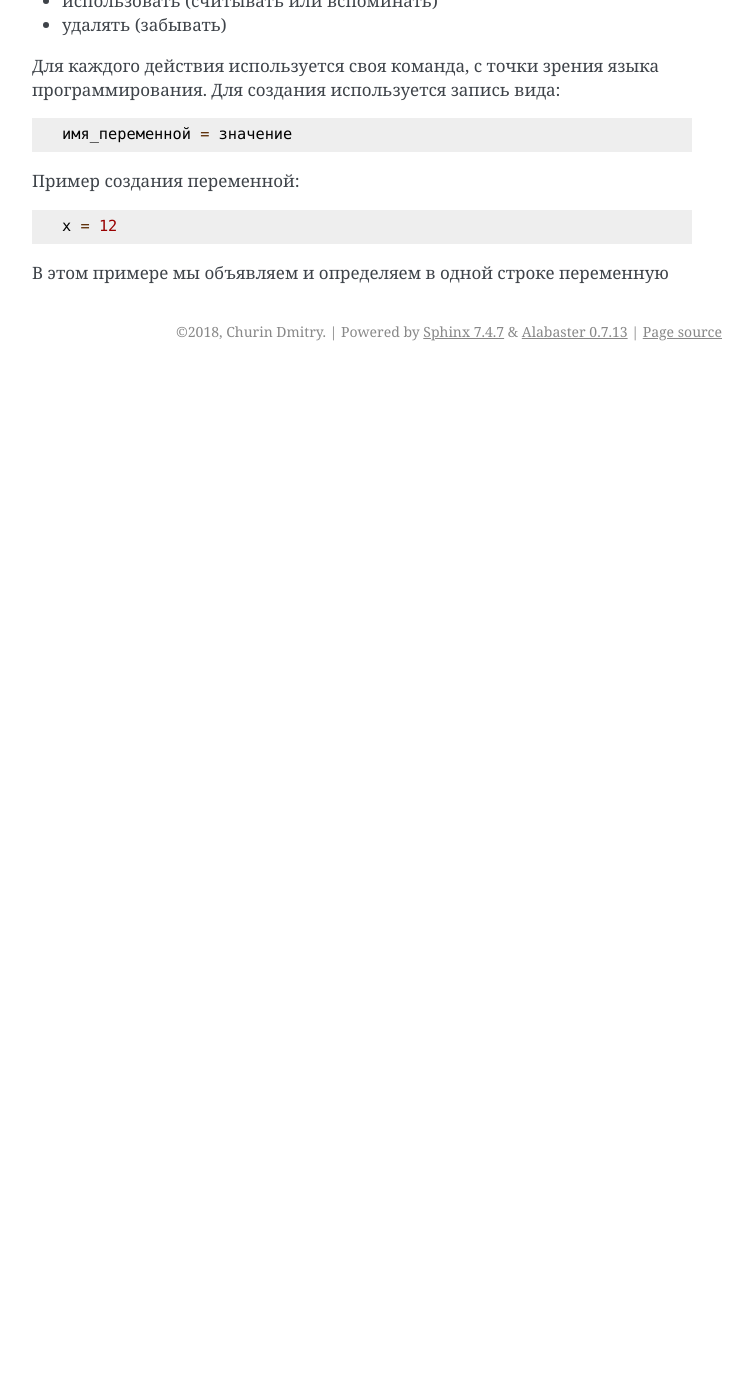
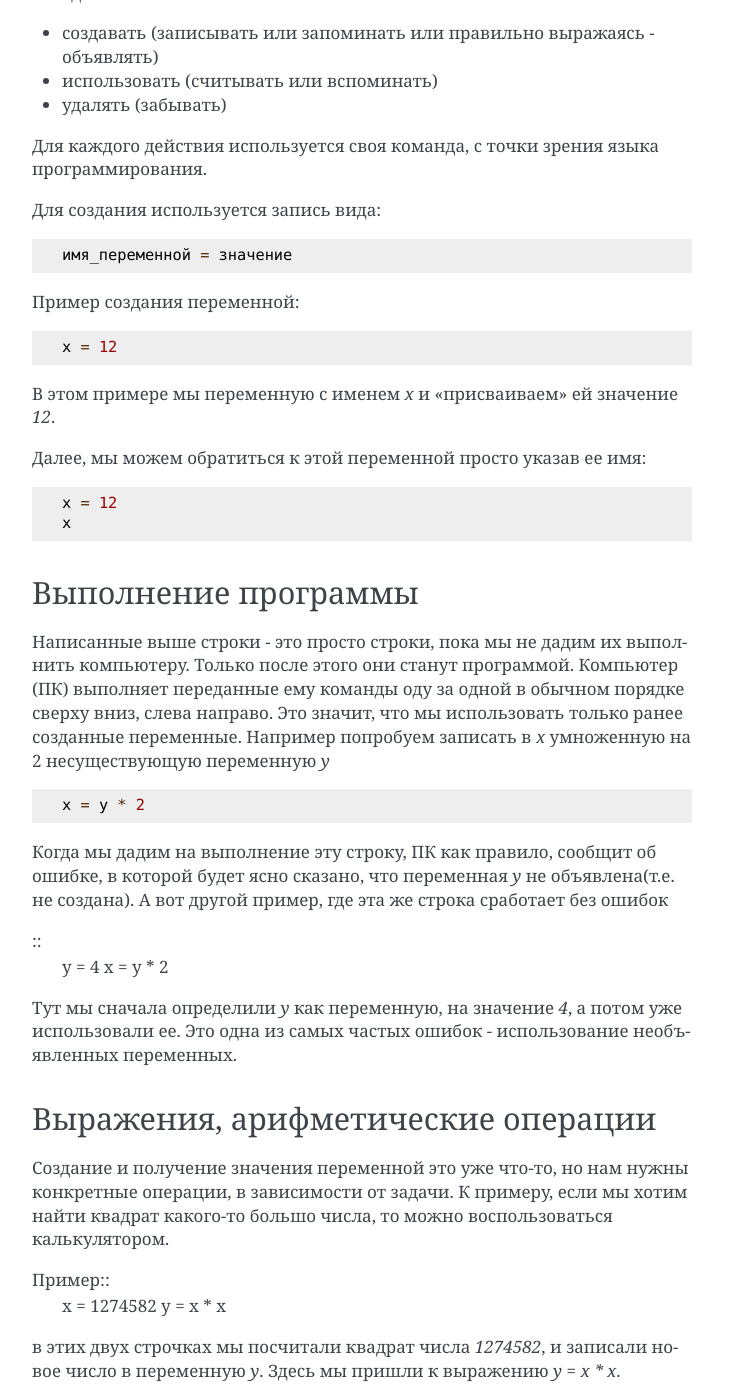
Before and after one commit to Intey/programming-tutorial, a Sphinx documentation site: the page built from source/basic/values.rst, in a window 1280 px wide and 1400 px high, scrolled down 638 px. Shown: the whole window, without its empty margins (388-1140 px from the left). Built offline with Sphinx 7.4.7, drawn with Linux system fonts in a browser that asks for light colours; before the commit the page ends 1009 px from its top, so only the background shows below that; some of the changed text lies outside the part shown.

Commit message:
[up] complete variables

```diff
--- a/source/basic/values.rst
+++ b/source/basic/values.rst
@@ -1,5 +1,5 @@
-Значения и Переменные
-=====================
+Переменные, выражения и выполнение программы
+============================================
 
 Под значением понимается данные или проще говоря информация. Эту информацию
 можно использовать для вычисления другой информации или выполнения каких-либо
@@ -10,7 +10,6 @@
 "помнить". Аналогом человеческой памяти является как раз таки память
 компьютера, к которой мы получаем доступ посредством переменных.
 
-
 .. note::
    Имя переменной задается программистом. Имя должно быть одним словом и
    состоять только из опеделенных символов.
@@ -20,21 +19,83 @@
 Наличие переменных было бы бесполезно, если бы мы не могли их использовать.
 Вспоминая аналогию с памятью, мы можем делать с ней аналогичные действия:
 
-- создавать (записывать или запоминать)
+- создавать (записывать или запоминать или правильно выражаясь - объявлять)
 - использовать (считывать или вспоминать)
 - удалять (забывать)
 
 Для каждого действия используется своя команда, с точки зрения языка
 программирования.
+
 Для создания используется запись вида::
 
    имя_переменной = значение
-
-
 
 Пример создания переменной::
 
    x = 12
 
+В этом примере мы переменную с именем `x` и "присваиваем" ей значение `12`.
 
-В этом примере мы объявляем и определяем в одной строке переменную
+Далее, мы можем обратиться к этой переменной просто указав ее имя::
+
+   x = 12
+   x
+
+Выполнение программы
+--------------------
+Написанные выше строки - это просто строки, пока мы не дадим их выполнить
+компьютеру. Только после этого они станут программой. Компьютер (ПК) выполняет
+переданные ему команды оду за одной в обычном порядке сверху вниз, слева
+направо. Это значит, что мы использовать только ранее созданные переменные.
+Например попробуем записать в `x` умноженную на 2 несуществующую переменную `y`
+
+::
+
+   x = y * 2
+
+Когда мы дадим на выполнение эту строку, ПК как правило, сообщит об ошибке, в
+которой будет ясно сказано, что переменная `y` не объявлена(т.е. не создана).
+А вот другой пример, где эта же строка сработает без ошибок
+
+::
+   y = 4
+   x = y * 2
+
+Тут мы сначала определили `y` как переменную, на значение `4`, а потом уже
+использовали ее. Это одна из самых частых ошибок - использование необъявленных
+переменных.
+
+Выражения, арифметические операции
+----------------------------------
+
+Создание и получение значения переменной это уже что-то, но нам нужны
+конкретные операции, в зависимости от задачи. К примеру, если мы хотим найти
+квадрат какого-то большо числа, то можно воспользоваться калькулятором.
+
+Пример::
+   x = 1274582
+   y = x * x
+
+в этих двух строчках мы посчитали квадрат числа `1274582`, и записали новое
+число в переменную `y`. Здесь мы пришли к выражению `y = x * x`.
+
+Почему же все-таки переменные
+-----------------------------
+
+Переменные в своем названии содержат их принцип работы: их можно изменить.
+Пример::
+
+   x = 2
+   x = 4
+
+После выполнения этой программы, в переменная `x` будет указывать на значение
+`4` где-то в памяти компьютера.
+
+Или вот еще пример::
+
+   x = 2
+   x = x + 7
+
+Значение в `x` - `9`. Потому что мы сначала определили переменную со значением
+`2`, а позже взяли его, сложили с `7` и записали это значение снова в
+переменную `x`.
```
